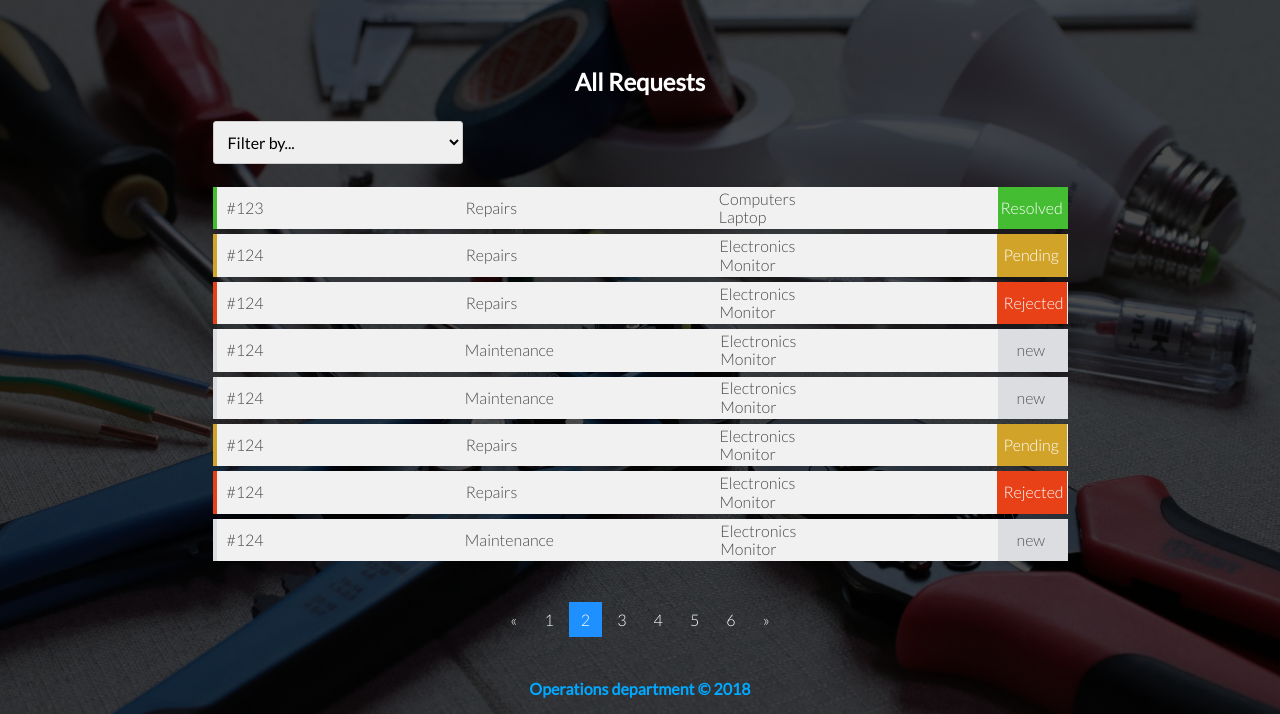
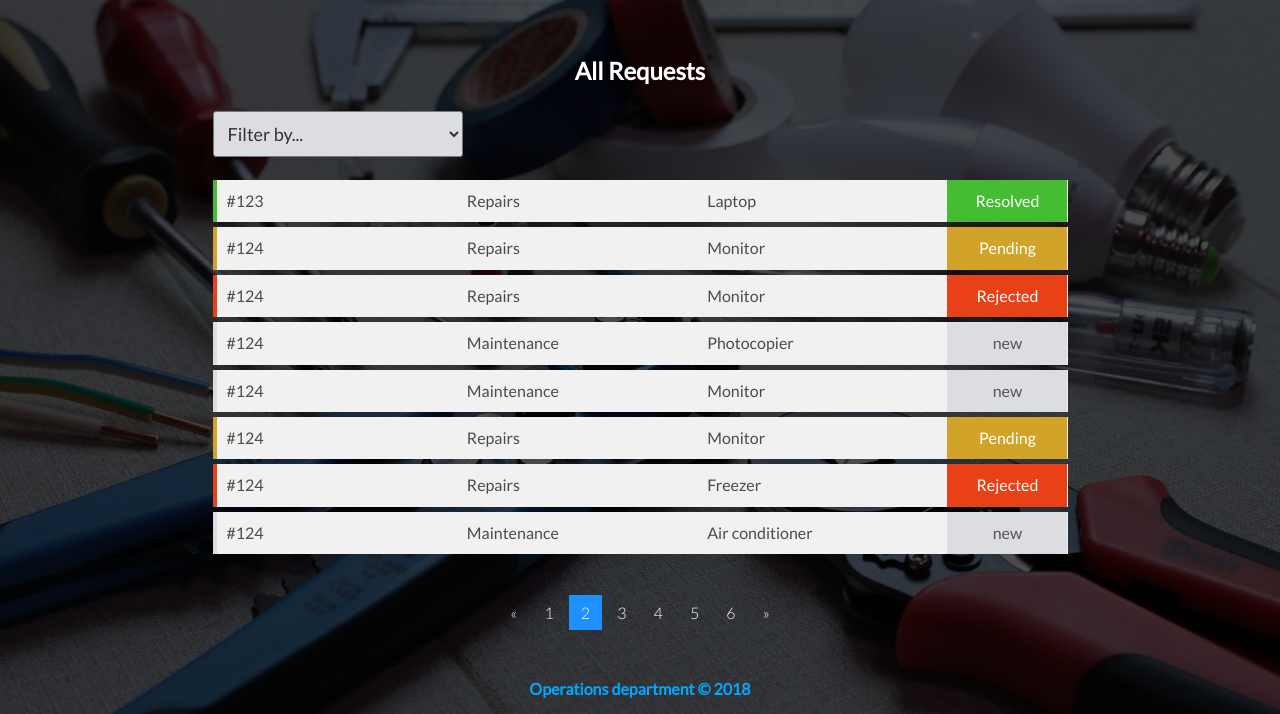
Before and after one commit to omobosteven/maintenance-tracker, a website: page UI/admin-view-requests.html in a window 1280 px wide. Shown: the part 86-800 px from the top of the page. Drawn offline with Linux system fonts and the light colour scheme.

Commit message:
ch(template-review-feedback): implement feedback for template review -	fix page centering issue -	add a link to go back when viewing request details -	remove category when viewing all request -	update styles in styles.css [finishes #157710590]

```diff
--- a/UI/admin-view-requests.html
+++ b/UI/admin-view-requests.html
@@ -49,10 +49,7 @@
               <a class="request-item" href="admin-request-details.html">
                 <p>#123</p>
                 <p>Repairs</p>
-                <div>
-                  <p>Computers</p>
-                  <p>Laptop</p>
-                </div>
+                <p>Laptop</p>
                 <p class="status-resolved">Resolved</p>
               </a>
             </li>
@@ -60,10 +57,7 @@
               <a class="request-item" href="admin-request-details.html">
                 <p>#124</p>
                 <p>Repairs</p>
-                <div>
-                  <p>Electronics</p>
-                  <p>Monitor</p>
-                </div>
+                <p>Monitor</p>
                 <p class="status-pending">Pending</p>
               </a>
             </li>
@@ -71,32 +65,23 @@
               <a class="request-item" href="admin-request-details.html">
                 <p>#124</p>
                 <p>Repairs</p>
-                <div>
-                  <p>Electronics</p>
-                  <p>Monitor</p>
-                </div>
+                <p>Monitor</p>
                 <p class="status-rejected">Rejected</p>
               </a>
             </li>
             <li class="new-request">
               <a class="request-item" href="admin-request-details.html">
                 <p>#124</p>
-                <p class="maint">Maintenance</p>
-                <div>
-                  <p>Electronics</p>
-                  <p>Monitor</p>
-                </div>
+                <p>Maintenance</p>
+                <p>Photocopier</p>
                 <p class="status-new">new</p>
               </a>
             </li>
             <li class="new-request">
               <a class="request-item" href="admin-request-details.html">
                 <p>#124</p>
-                <p class="maint">Maintenance</p>
-                <div>
-                  <p>Electronics</p>
-                  <p>Monitor</p>
-                </div>
+                <p>Maintenance</p>
+                <p>Monitor</p>
                 <p class="status-new">new</p>
               </a>
             </li>
@@ -104,10 +89,7 @@
               <a class="request-item" href="admin-request-details.html">
                 <p>#124</p>
                 <p>Repairs</p>
-                <div>
-                  <p>Electronics</p>
-                  <p>Monitor</p>
-                </div>
+                <p>Monitor</p>
                 <p class="status-pending">Pending</p>
               </a>
             </li>
@@ -115,21 +97,15 @@
               <a class="request-item" href="admin-request-details.html">
                 <p>#124</p>
                 <p>Repairs</p>
-                <div>
-                  <p>Electronics</p>
-                  <p>Monitor</p>
-                </div>
+                <p>Freezer</p>
                 <p class="status-rejected">Rejected</p>
               </a>
             </li>
             <li class="new-request">
               <a class="request-item" href="admin-request-details.html">
                 <p>#124</p>
-                <p class="maint">Maintenance</p>
-                <div>
-                  <p>Electronics</p>
-                  <p>Monitor</p>
-                </div>
+                <p>Maintenance</p>
+                <p>Air conditioner</p>
                 <p class="status-new">new</p>
               </a>
             </li>
--- a/UI/css/style.css
+++ b/UI/css/style.css
@@ -71,11 +71,8 @@ input[type=button]:active {
 }
 
 .content {
-  display: flex;
   flex: 1 0 auto;
-  flex-direction: column;
   font-size: 1.6rem;
-  justify-content: space-between;
 }
 
 .row {
@@ -97,16 +94,16 @@ header {
 
 .header-logo .user {
   color: #e6b530;
+  flex-grow: 1;
   font-size: 1.7rem;
   font-weight: 600;
   margin-left: 1.6rem;
 }
 
 .logo {
-  height: 5.0rem;
-  max-width: 170px;
-  padding-bottom: 0.5rem;
+  height: 6.0rem;
   padding-top: 0.5rem;
+  width: auto;
 }
 
 /* ----------------------------------------------- */
@@ -166,8 +163,8 @@ nav .row {
 /* Forms */
 /* ----------------------------------------------- */
 .section-form {
+  margin-bottom: 5.0rem;
   margin-top: 7.0rem;
-  margin-bottom: 7.0rem;
 }
 
 .signup-form {
@@ -247,8 +244,7 @@ textarea {
 }
 
 .requests-list {
-  color: #494949;
-  font-size: 1.2rem;
+  font-size: 1.3rem;
   list-style: none;
 }
 
@@ -260,12 +256,17 @@ textarea {
 .request-item {
   align-items: center;
   background-color: #f1f1f1;
-  color: #494949;
+  color: #4b4b4b;
   display: flex;
+  font-weight: 400;
   justify-content: space-between;
   padding-left: 1.0rem;
   text-decoration: none;
   transition: background-color 0.2s;
+}
+
+.request-item p {
+  width: 150px;
 }
 
 .request-item:hover,
@@ -290,39 +291,31 @@ textarea {
   border-left: 4px solid #dcdde1;
 }
 
-.status-resolved {
-  background-color: #44bd32;
+.request-item .status-resolved,
+.request-item .status-pending,
+.request-item .status-rejected,
+.request-item .status-new {
   color: #fff;
-  padding: 1.2rem 0 1.2rem 1.1rem;
-  text-decoration: none;
-  width: 70px;
+  padding: 1.2rem 0;
+  text-align: center;
+  width: 120px;
 }
 
-.status-pending {
-  background-color: #d1a429;
-  color: #fff;
-  padding: 1.2rem 0 1.2rem 1.1rem;
-  text-decoration: none;
-  transition: background-color 0.2s;
-  width: 70px;
+.request-item .status-resolved {
+  background-color: #44bd32;
 }
 
-.status-rejected {
-  background-color: #e84118;
-  color: #fff;
-  padding: 1.2rem 0 1.2rem 1.2rem;
-  text-decoration: none;
-  transition: background-color 0.2s;
-  width: 70px;
+.request-item .status-pending {
+  background-color: #d1a429;
 }
 
-.status-new {
+.request-item .status-rejected {
+  background-color: #e84118;
+}
+
+.request-item .status-new {
   background-color: #dcdde1;
   color: #555;
-  padding: 1.2rem 0 1.2rem 2.3rem;
-  text-decoration: none;
-  transition: background-color 0.2s;
-  width: 70px;
 }
 
 .pagination {
@@ -356,22 +349,20 @@ textarea {
 }
 
 select[name=filter] {
-  border: 1px solid #ccc;
+  background-color: #dcdde1;
+  color: #333333;
+  font-size: 1.8rem;
   border-radius: 3px;
   padding: 10px;
   width: 250px;
-}
-
-.maint {
-  margin-right: -3.5rem;
 }
 
 /* ----------------------------------------------- */
 /* REQUEST DETAILS */
 /* ----------------------------------------------- */
 .section-details {
+  margin-bottom: 5.0rem;
   margin-top: 4.5rem;
-  margin-bottom: 5.0rem;
 }
 
 .card-details {
@@ -402,18 +393,31 @@ select[name=filter] {
   color: #555;
 }
 
-.request-user {
-  display: flex;
-  font-size: 2.2rem;
-  font-weight: 400;
-  justify-content: space-between;
-  padding: 1.0rem;
+.card-details .close-link,
+.card-details .close-link-admin {
+  border-bottom: 1px solid #d33e19;
+  color: #d33e19;
+  padding: 0.5rem 2.5rem 0.5rem 1.0rem;
+  transition: background-color 0.2s;
+  width: 5%;
 }
 
-.request-user span {
-  color: #a7a4a4;
-  font-size: 70%;
-  font-style: italic;
+.card-details .close-link {
+  border-right: 1px solid #d33e19;
+}
+
+.card-details .close-link-admin {
+  align-self: flex-end;
+  border-left: 1px solid #d33e19;
+  margin-bottom: 1.0rem;
+  text-align: center;
+}
+
+
+.card-details .close-link:hover,
+.card-details .close-link-admin:hover {
+  background-color: #d33e19;
+  color: #dcdde1;
 }
 
 .admin-btn {
@@ -524,13 +528,12 @@ footer {
 /* ----------------------------------------------- */
 
 @media (min-width: 576px) {
-
+  .logo {
+    height: 7.0rem;
+  }
 }
 
 @media (min-width: 768px) {
-  .logo {
-    height: 6.0rem;
-  }
 
   nav .row {
     flex-direction: row;
@@ -553,6 +556,14 @@ footer {
     width: 35.0rem;
   }
 
+  .section-requests {
+    margin-top: 7.0rem;
+  }
+
+  .section-form {
+    margin-top: 12.0rem;
+  }
+
   .signup-form .form-group {
     flex-direction: row;
     justify-content: space-between;
@@ -566,10 +577,6 @@ footer {
   .update-btn input[type=button]{
     margin-top: 0;
     margin-left: 5.9rem;
-  }
-
-  .signin-form {
-    margin-bottom: 11.0rem;
   }
 
   .signup-form .create-btn {
@@ -598,13 +605,8 @@ footer {
     flex-direction: row;
   }
 
-  .request-user {
-    margin-left: 3.5rem;
-    width: 395px;
-  }
-
   .details {
-    margin-bottom: 4.0rem;
+    margin-bottom: 3.0rem;
     margin-left: 3.5rem;
   }
 
```
Also changed, not shown: UI/admin-request-details.html (+3 -4 lines), UI/user-request-details.html (+1 -0 lines), UI/user-view-requests.html (+7 -22 lines).
